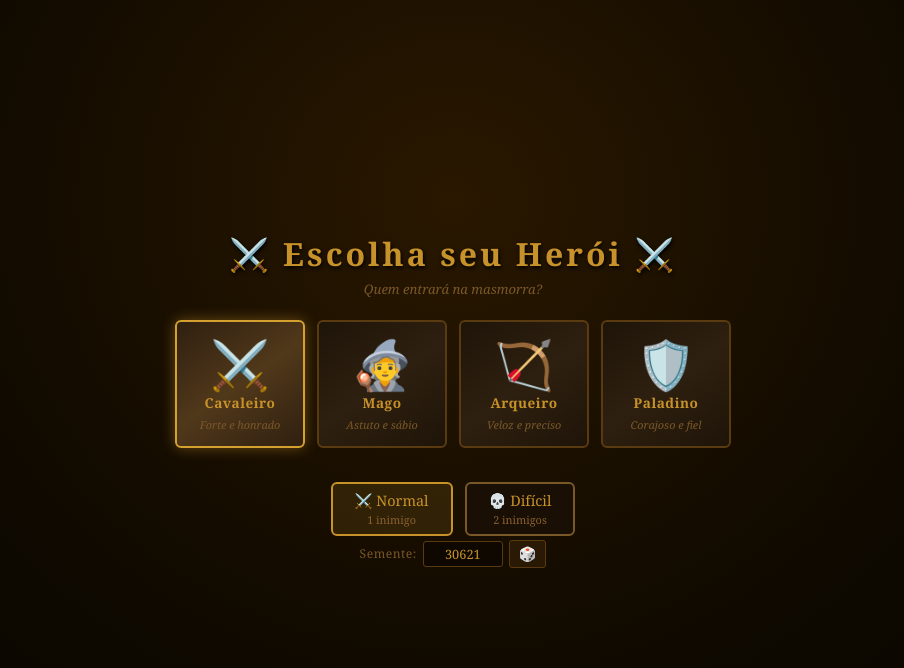
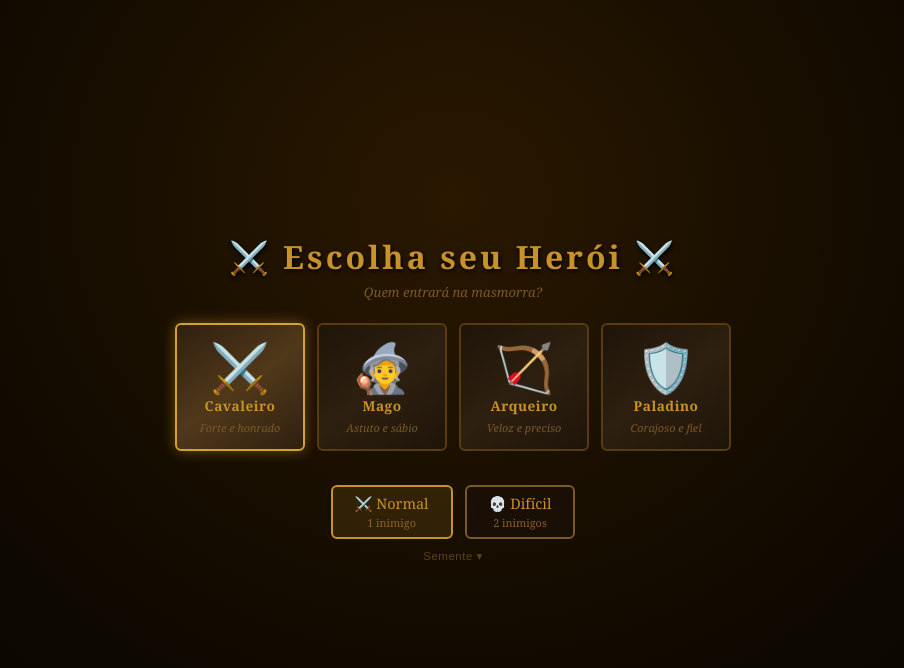
Before and after one commit to jonathands/love-maze, a plain HTML site: page index.html in a window 1280 px wide. Shown: the whole page, without its empty margins (187-1091 px from the left). Drawn offline with Linux system fonts and the light colour scheme.

Commit message:
improvement

```diff
--- a/game.js
+++ b/game.js
@@ -3,10 +3,10 @@
 // ══════════════════════════════════════════════════════════════
 var CONFIG = {
   seed:      null,
-  gameName:  'A Masmorra',
-  tagline:   'Encontre o tesouro nas profundezas...',
-  title:     'Parabéns, vc achou meu tesouro 💎',
-  message:   'Muito obrigado por tudo meu amor,\n por estar sempre do nosso lado e por me aturar sempre 💕\n Com você todo esforço vale a pena e toda alegria se multiplica ',
+  gameName:  'O Labirinto de Joni',
+  tagline:   'Encontre o tesouro escondidos...',
+  title:     'Parabéns, vc achou meu tesouro!',
+  message:   'Ter você do meu lado faz cada momento valer a pena, Te amo Li 💕 ',
   imageSrc:  'amore.jpg',
 };
 
@@ -181,8 +181,6 @@ var ATTACKS = {
   var hintEl        = document.getElementById('hint-text');
   var winScreen     = document.getElementById('win-screen');
   var charScreen    = document.getElementById('char-screen');
-  var fMovesEl      = document.getElementById('f-moves');
-  var fTimeEl       = document.getElementById('f-time');
   var lovePhoto     = document.getElementById('love-photo');
   var placeholder   = document.getElementById('photo-placeholder');
   var seedInput     = document.getElementById('seed-input');
@@ -608,7 +606,6 @@ var ATTACKS = {
   // ── Win ─────────────────────────────────────────────────────
   function celebrate() {
     won = true; clearInterval(timerID);
-    fMovesEl.textContent = moves; fTimeEl.textContent = seconds + 's';
     spawnParticles(); spawnWinRain();
     setTimeout(function () { winScreen.classList.add('open'); }, 600);
   }
--- a/index.html
+++ b/index.html
@@ -46,10 +46,15 @@
     <button class="diff-btn" data-diff="hard">💀 Difícil<span class="diff-desc">2 inimigos</span></button>
   </div>
 
-  <div class="char-seed-row">
-    <span class="char-seed-label">Semente:</span>
-    <input id="char-seed-input" type="number" min="1" max="99999" placeholder="1–99999">
-    <button class="seed-btn" id="char-btn-new-seed" title="Semente aleatória">🎲</button>
+  <div class="char-seed-toggle" id="char-seed-toggle">
+    <button class="seed-toggle-btn" id="seed-toggle-btn" onclick="document.getElementById('char-seed-toggle').classList.toggle('open')">
+      Semente <span class="seed-toggle-arrow">▾</span>
+    </button>
+    <div class="char-seed-row">
+      <span class="char-seed-label">Semente:</span>
+      <input id="char-seed-input" type="number" min="1" max="99999" placeholder="1–99999">
+      <button class="seed-btn" id="char-btn-new-seed" title="Semente aleatória">🎲</button>
+    </div>
   </div>
 </div>
 
@@ -127,11 +132,6 @@
       </div>
     </div>
 
-    <div class="note-stats">
-      <div class="nstat"><strong id="f-moves">0</strong>passos</div>
-      <div class="nstat"><strong id="f-time">0s</strong>tempo</div>
-    </div>
-
     <button class="btn-restart" id="btn-restart">Jogar Novamente 💕</button>
   </div>
 </div>
--- a/style.css
+++ b/style.css
@@ -118,11 +118,40 @@ body::before {
 .char-name  { font-size: 0.85rem; color: var(--amber); font-weight: bold; letter-spacing: 0.5px; }
 .char-desc  { font-size: 0.68rem; color: var(--amber-dim); font-style: italic; text-align: center; }
 
-/* Seed row inside char screen */
-.char-seed-row {
+/* Seed toggle inside char screen */
+.char-seed-toggle {
   display: flex;
+  flex-direction: column;
   align-items: center;
   gap: 6px;
+  margin-top: 4px;
+}
+.seed-toggle-btn {
+  background: none;
+  border: none;
+  color: var(--amber-dim);
+  font-size: 0.72rem;
+  letter-spacing: 0.5px;
+  cursor: pointer;
+  padding: 2px 6px;
+  opacity: 0.7;
+  transition: opacity 0.15s;
+}
+.seed-toggle-btn:hover { opacity: 1; }
+.seed-toggle-arrow {
+  display: inline-block;
+  transition: transform 0.2s;
+}
+.char-seed-toggle.open .seed-toggle-arrow {
+  transform: rotate(180deg);
+}
+.char-seed-row {
+  display: none;
+  align-items: center;
+  gap: 6px;
+}
+.char-seed-toggle.open .char-seed-row {
+  display: flex;
 }
 .char-seed-label {
   font-size: 0.76rem;
@@ -666,7 +695,7 @@ body.player-hit::after {
 
 .note-title {
   font-family: 'Dancing Script', cursive;
-  font-size: clamp(1.7rem, 6vw, 2.8rem);
+  font-size: clamp(1.3rem, 4.5vw, 2.1rem);
   color: #c0002a;
   text-shadow: 1px 2px 6px rgba(180,0,40,0.25);
   margin-top: 1.4rem;
@@ -692,7 +721,7 @@ body.player-hit::after {
 .photo-frame {
   position: relative;
   margin: 0 auto 1.4rem;
-  width: min(280px, 80%);
+  width: min(420px, 90%);
   aspect-ratio: 4/3;
   border: 4px solid #c8922a;
   border-radius: 3px;
```
